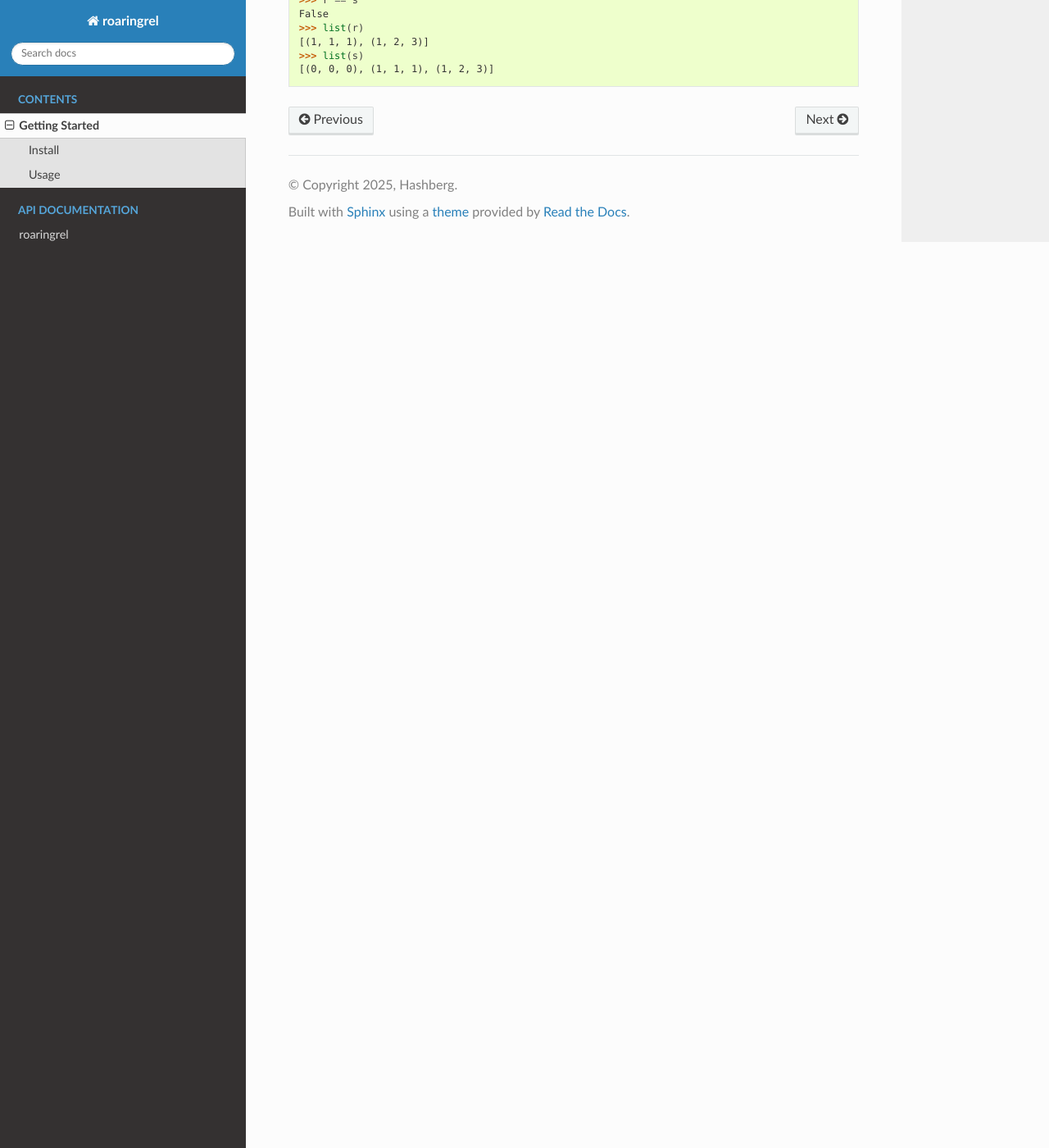
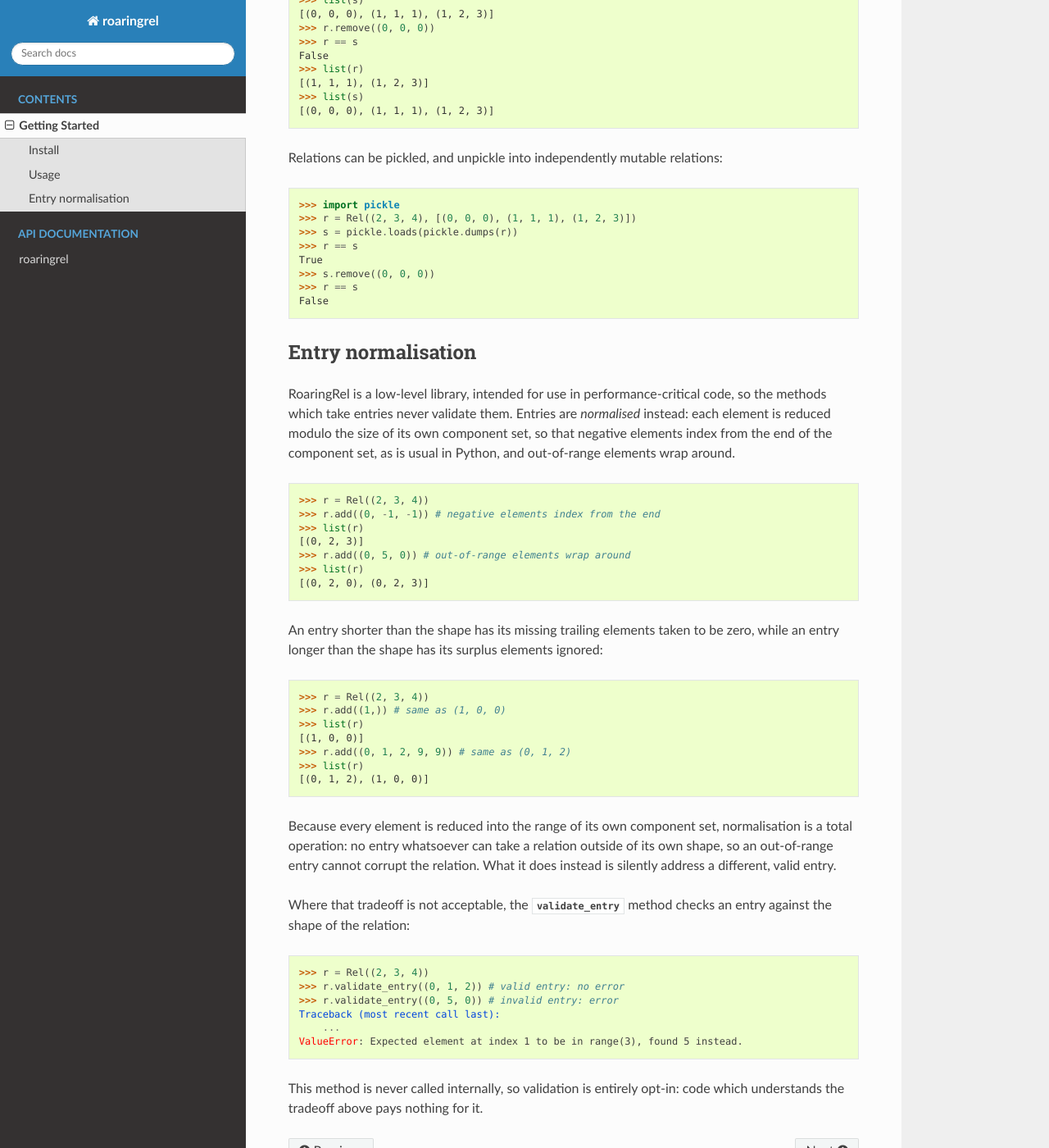
Before and after one commit to hashberg-io/roaringrel, a Sphinx documentation site: the page built from docs/getting-started.rst, in a window 1280 px wide and 1400 px high, scrolled down 3231 px. Shown: the whole window at 82% size. Built offline with Sphinx 7.4.7 and the Read the Docs theme 3.1.0, drawn with Linux system fonts in a browser that asks for light colours; some of the changed text lies outside the part shown.

Commit message:
Fix broken examples and document entry normalisation in the getting started guide
Two examples were wrong: the union example was missing its output
entirely, and the failing removal was written as bare text rather than as
an expected traceback. Both now pass under doctest, as does the rest of
the guide.

A new section documents how entries are normalised rather than validated,
and how validate_entry can be used where that tradeoff is not acceptable.
A short example of pickling a relation is also included.

Co-Authored-By: Claude Opus 4.8 (1M context) <noreply@anthropic.com>

```diff
--- a/docs/getting-started.rst
+++ b/docs/getting-started.rst
@@ -75,6 +75,7 @@ Relations support basic binary operators as sets of entries, restricted to opera
 >>> a|b # union
 <Rel of shape (2, 3, 4) with 3 entries>
 >>> list(a|b)
+[(0, 0, 0), (1, 1, 1), (1, 2, 3)]
 >>> a^b # symmetric difference
 <Rel of shape (2, 3, 4) with 2 entries>
 >>> list(a^b)
@@ -108,7 +109,9 @@ Relations are mutable, with support for addition, removal and flipping of indivi
 >>> a.flip((0, 0, 0)) # flip on missing entry: add
 >>> list(a)
 [(0, 0, 0), (1, 1, 1)]
->>> a.remove((1, 2, 3))
+>>> a.remove((1, 2, 3)) # remove entry which is not in the relation
+Traceback (most recent call last):
+    ...
 KeyError: (1, 2, 3)
 
 The update operations enable addition, removal and flipping (symmetric difference) of multiple entries at once:
@@ -158,3 +161,54 @@ False
 [(1, 1, 1), (1, 2, 3)]
 >>> list(s)
 [(0, 0, 0), (1, 1, 1), (1, 2, 3)]
+
+Relations can be pickled, and unpickle into independently mutable relations:
+
+>>> import pickle
+>>> r = Rel((2, 3, 4), [(0, 0, 0), (1, 1, 1), (1, 2, 3)])
+>>> s = pickle.loads(pickle.dumps(r))
+>>> r == s
+True
+>>> s.remove((0, 0, 0))
+>>> r == s
+False
+
+.. _entry-normalisation:
+
+Entry normalisation
+===================
+
+RoaringRel is a low-level library, intended for use in performance-critical code, so the methods which take entries never validate them.
+Entries are *normalised* instead: each element is reduced modulo the size of its own component set, so that negative elements index from the end of the component set, as is usual in Python, and out-of-range elements wrap around.
+
+>>> r = Rel((2, 3, 4))
+>>> r.add((0, -1, -1)) # negative elements index from the end
+>>> list(r)
+[(0, 2, 3)]
+>>> r.add((0, 5, 0)) # out-of-range elements wrap around
+>>> list(r)
+[(0, 2, 0), (0, 2, 3)]
+
+An entry shorter than the shape has its missing trailing elements taken to be zero, while an entry longer than the shape has its surplus elements ignored:
+
+>>> r = Rel((2, 3, 4))
+>>> r.add((1,)) # same as (1, 0, 0)
+>>> list(r)
+[(1, 0, 0)]
+>>> r.add((0, 1, 2, 9, 9)) # same as (0, 1, 2)
+>>> list(r)
+[(0, 1, 2), (1, 0, 0)]
+
+Because every element is reduced into the range of its own component set, normalisation is a total operation: no entry whatsoever can take a relation outside of its own shape, so an out-of-range entry cannot corrupt the relation.
+What it does instead is silently address a different, valid entry.
+
+Where that tradeoff is not acceptable, the :meth:`~roaringrel.Rel.validate_entry` method checks an entry against the shape of the relation:
+
+>>> r = Rel((2, 3, 4))
+>>> r.validate_entry((0, 1, 2)) # valid entry: no error
+>>> r.validate_entry((0, 5, 0)) # invalid entry: error
+Traceback (most recent call last):
+    ...
+ValueError: Expected element at index 1 to be in range(3), found 5 instead.
+
+This method is never called internally, so validation is entirely opt-in: code which understands the tradeoff above pays nothing for it.
```
